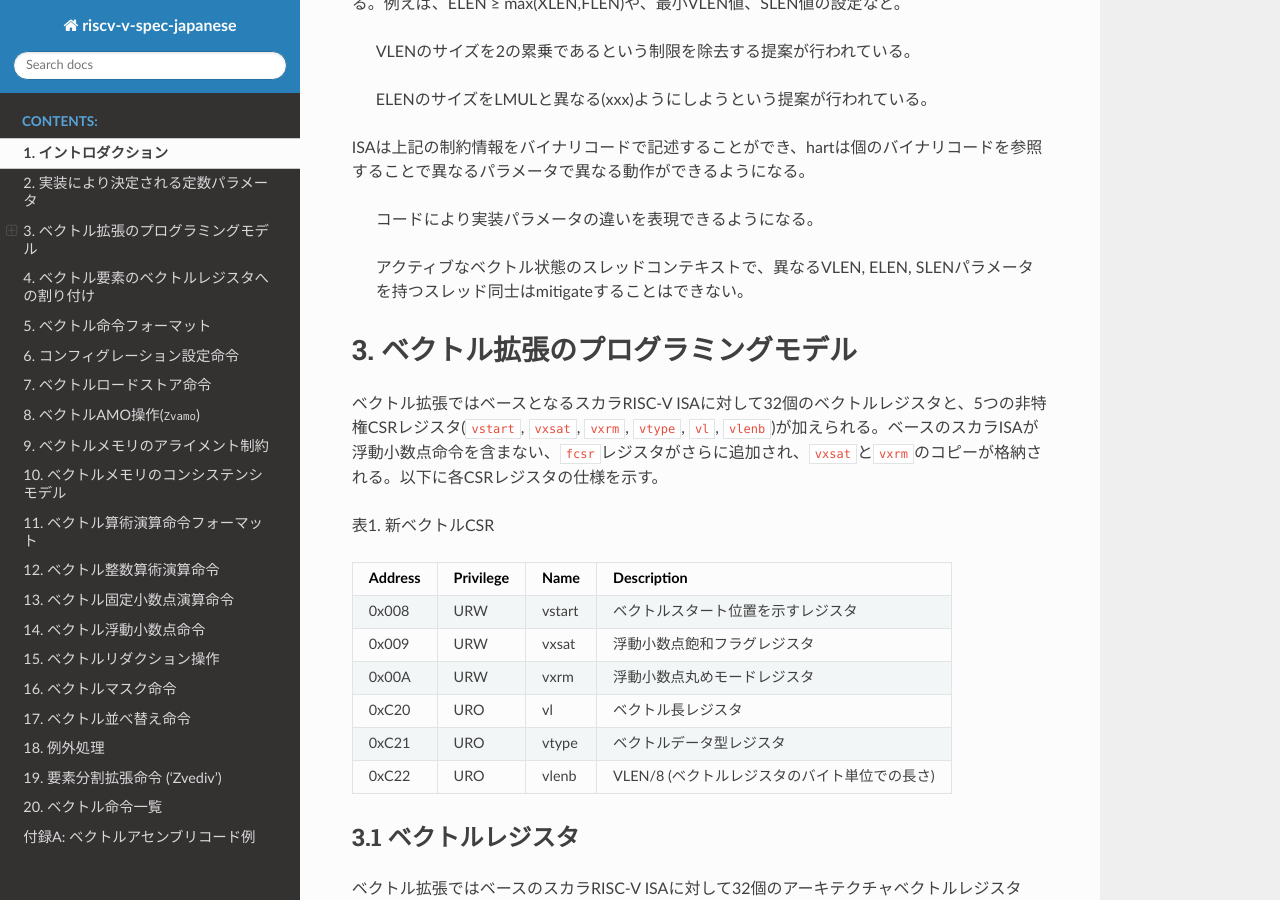
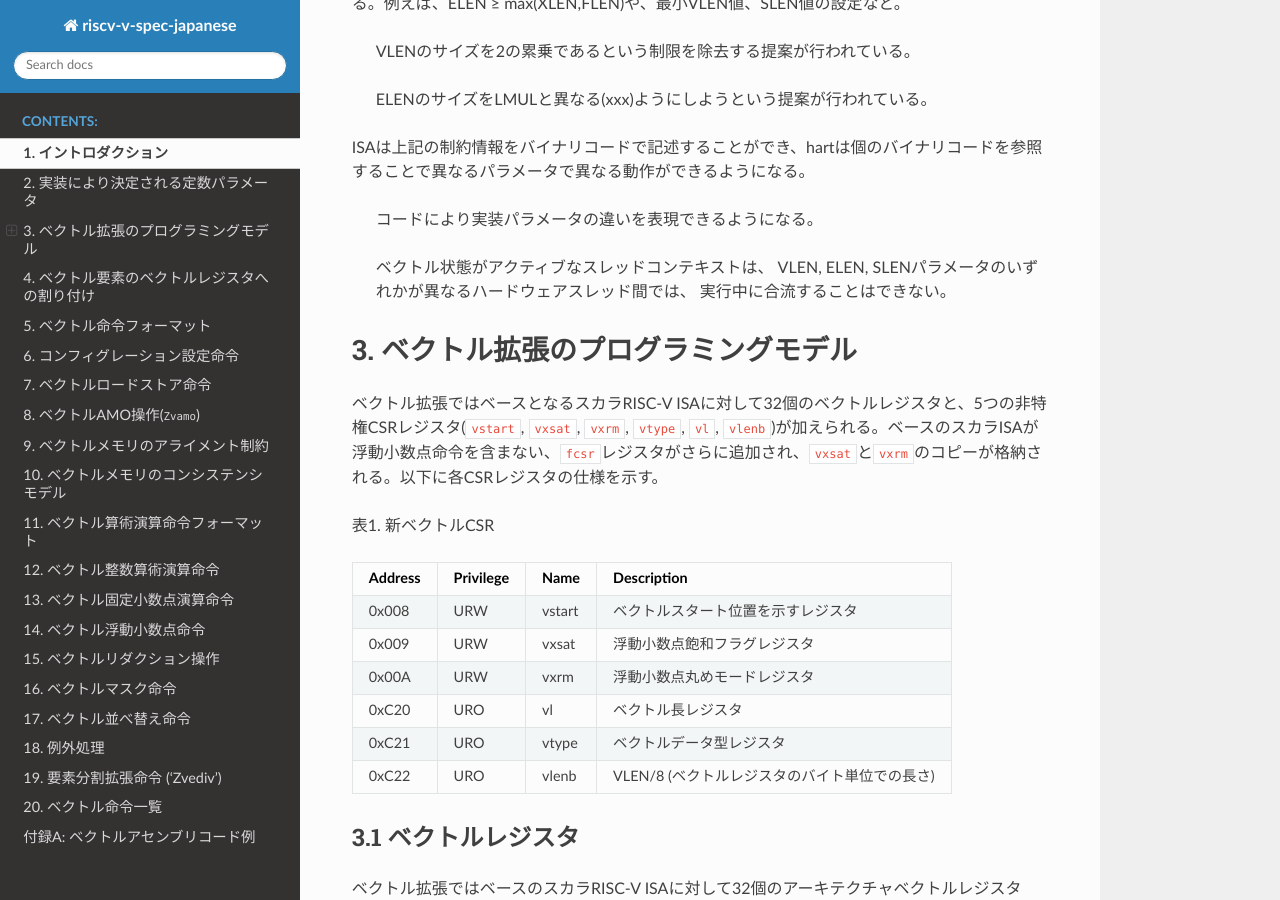
Before and after one commit to msyksphinz-self/riscv-v-spec-japanese, a Sphinx documentation site: the page built from source/chapter1_3_riscv_vector_insts.rst, in a window 1280 px wide and 900 px high, scrolled down 1392 px. Built offline with Sphinx 7.4.7 and the Read the Docs theme 2.0.0, drawn with Linux system fonts in a browser that asks for light colours.

Commit message:
スッドレ合流制約の訳変更

```diff
--- a/source/chapter1_3_riscv_vector_insts.rst
+++ b/source/chapter1_3_riscv_vector_insts.rst
@@ -53,8 +53,9 @@ ISAは上記の制約情報をバイナリコードで記述することがで
 
 ..
 
-   アクティブなベクトル状態のスレッドコンテキストで、異なるVLEN, ELEN,
-   SLENパラメータを持つスレッド同士はmitigateすることはできない。
+   ベクトル状態がアクティブなスレッドコンテキストは、
+   VLEN, ELEN, SLENパラメータのいずれかが異なるハードウェアスレッド間では、
+   実行中に合流することはできない。
 
 3. ベクトル拡張のプログラミングモデル
 -------------------------------------
```
Also changed, not shown: source/chapter1_3_riscv_vector_insts.md (+1 -1 lines).
